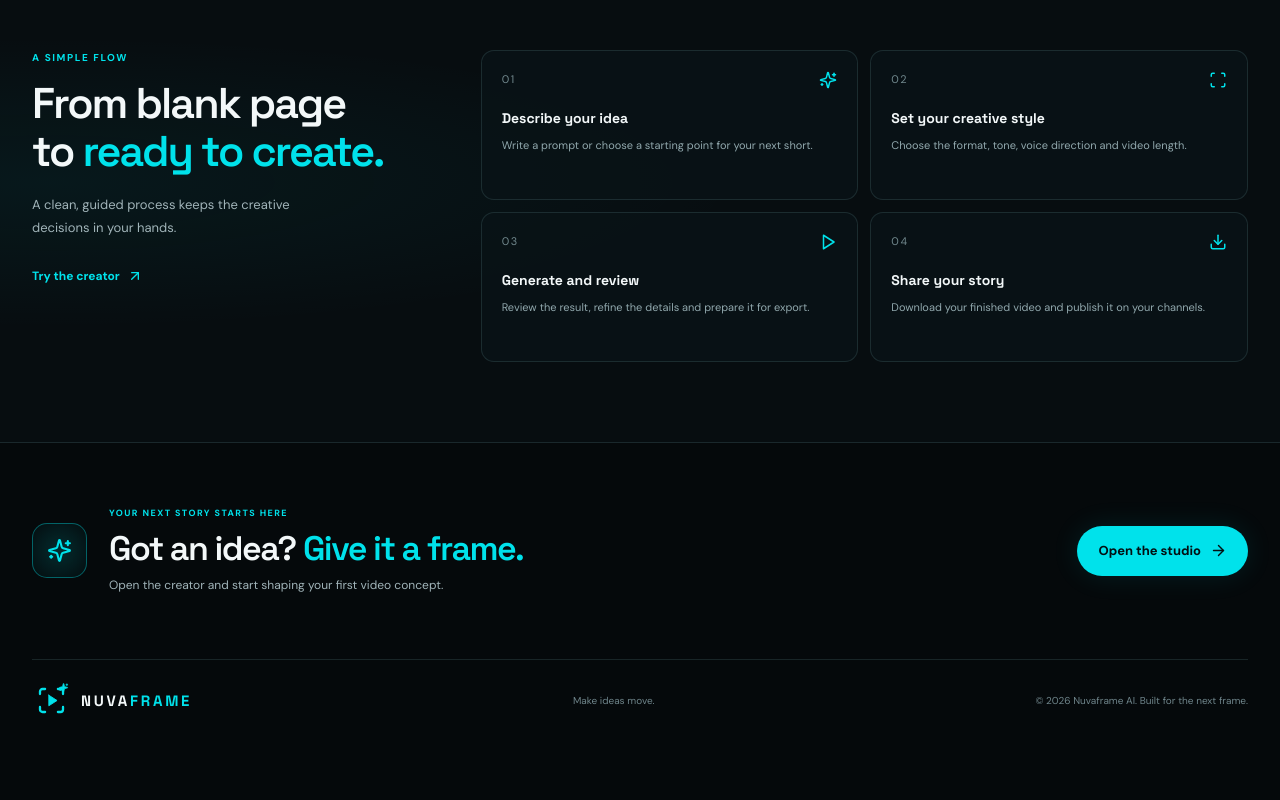
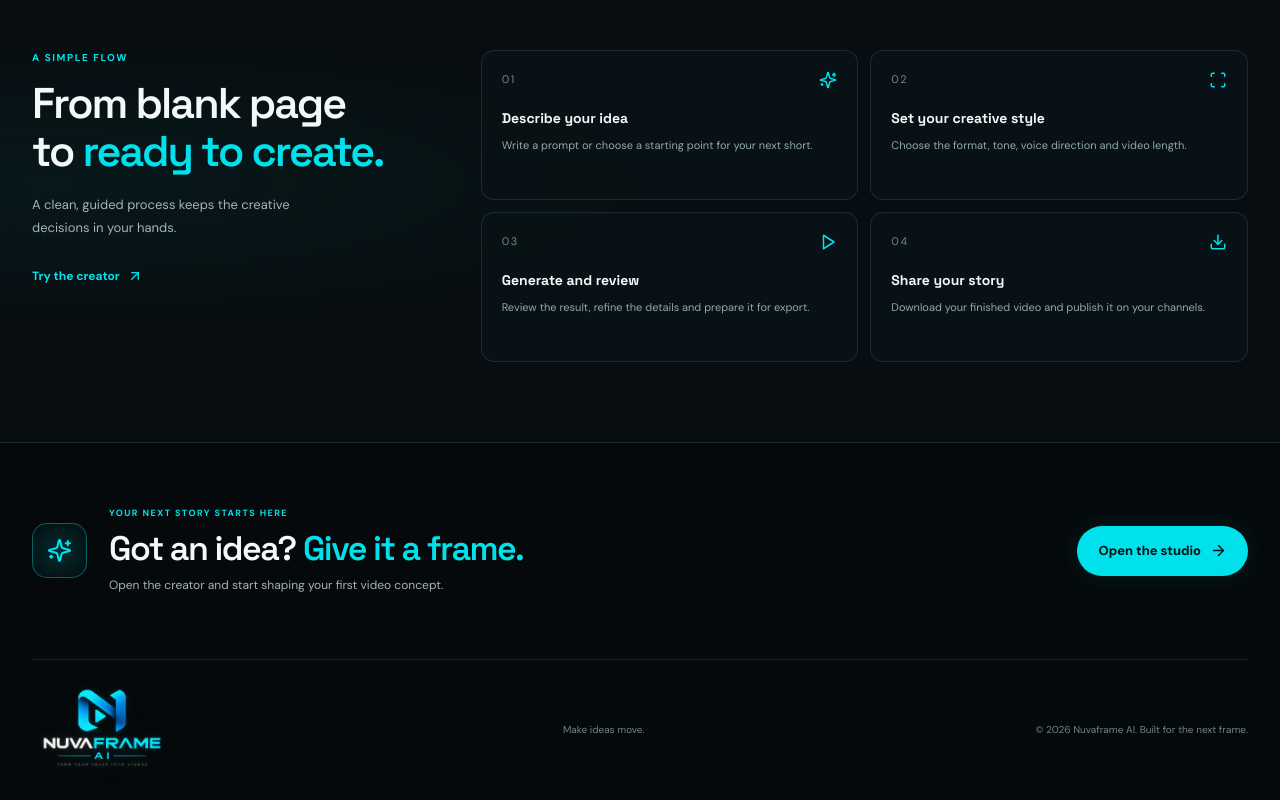
Before and after one commit to ethanheritage1312-cmd/nuvaframe-ai, a Next.js app in the folder nuvaframe-project/nuvaframe-ai/: page / in a window 1280 px wide. Shown: the part 1546-2346 px from the top of the page. Before the commit the page ends 2288 px from the top, so only its background shows below. Built offline with nearby package versions, Linux system fonts and the light colour scheme.

Commit message:
Update brand.tsx

```diff
--- a/nuvaframe-project/nuvaframe-ai/components/brand.tsx
+++ b/nuvaframe-project/nuvaframe-ai/components/brand.tsx
@@ -1,15 +1,26 @@
+
 import Link from "next/link";
-import { Scan, Play, Sparkles } from "lucide-react";
+import Image from "next/image";
 
 export function Brand({ compact = false }: { compact?: boolean }) {
   return (
-    <Link href="/" className={`brand ${compact ? "brand-compact" : ""}`} aria-label="Nuvaframe AI home">
-      <span className="brand-mark" aria-hidden="true">
-        <Scan className="brand-scan" size={37} strokeWidth={1.8} />
-        <Play className="brand-play" size={17} fill="currentColor" strokeWidth={1.5} />
-        <Sparkles className="brand-spark" size={12} fill="currentColor" />
-      </span>
-      <span className="brand-word">NUVA<span>FRAME</span></span>
+    <Link
+      href="/"
+      className={`brand ${compact ? "brand-compact" : ""}`}
+      aria-label="Nuvaframe AI home"
+    >
+      <Image
+        src="/file_0000000023188211a80298b246f56f31.png"
+        alt="Nuvaframe AI"
+        width={180}
+        height={60}
+        priority
+        style={{
+          width: compact ? "140px" : "180px",
+          height: "auto",
+          objectFit: "contain",
+        }}
+      />
     </Link>
   );
 }
```
